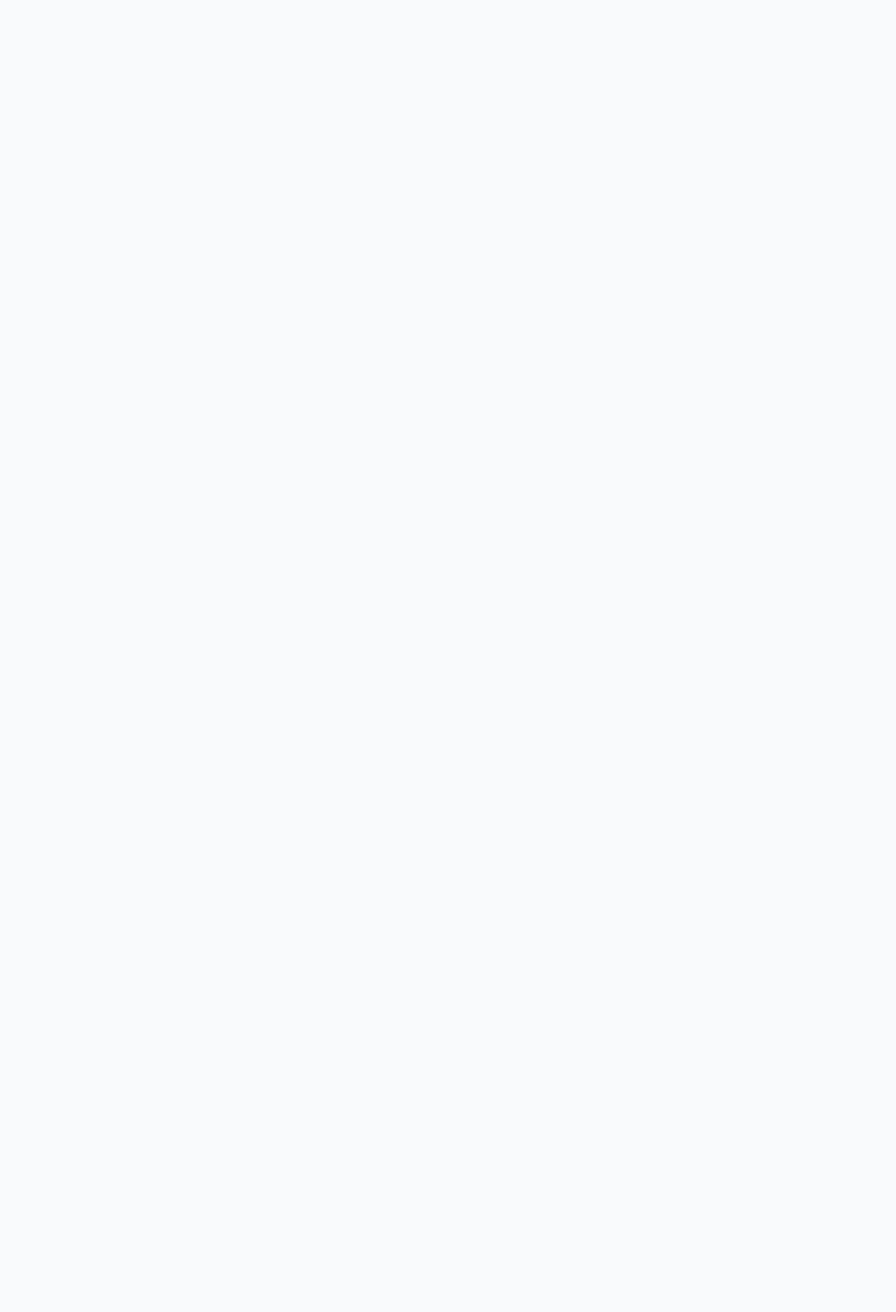
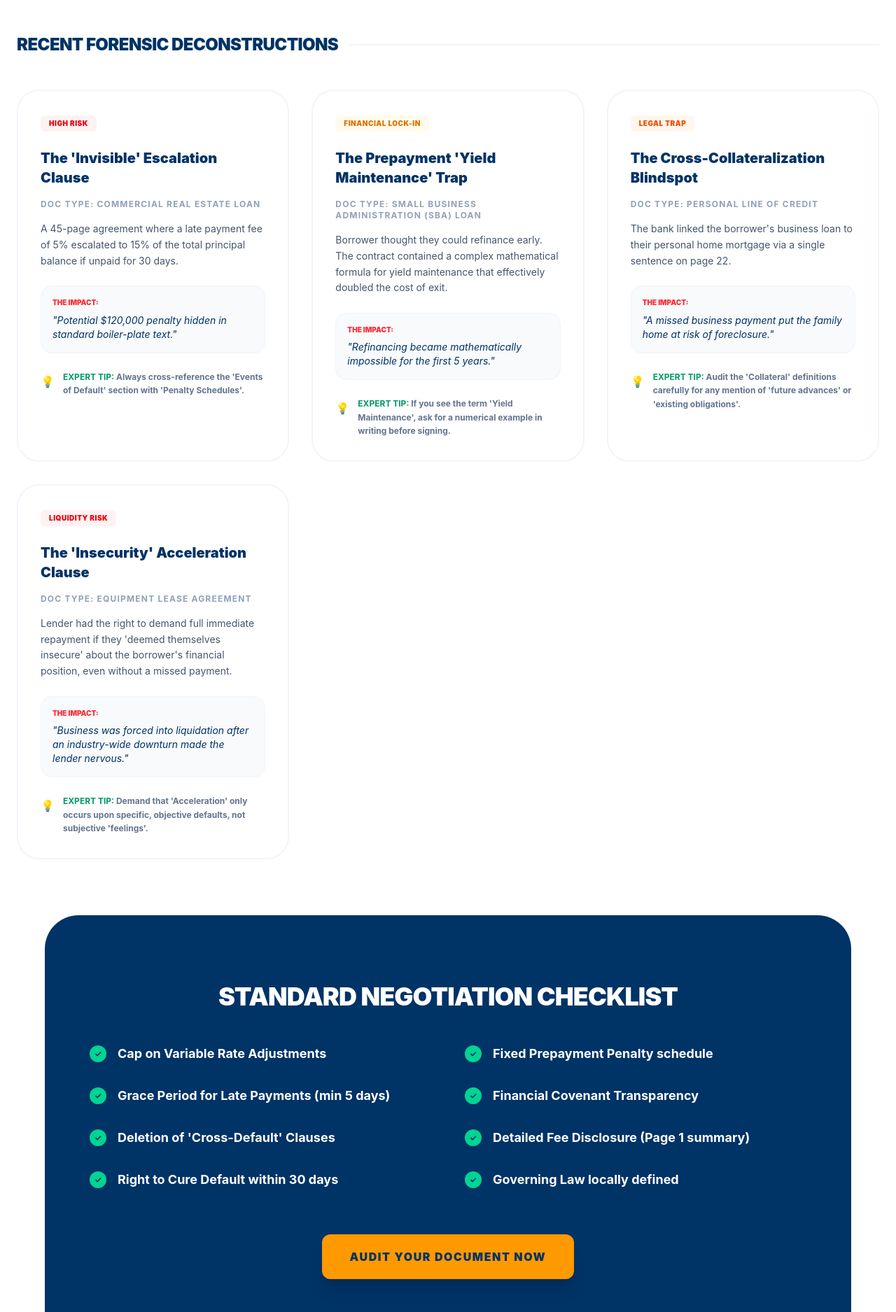
Before and after one commit to Samayeeta/OpticLoan_2, a React (Vite) app in the folder dashboard/: page /expert-advice in a window 1280 px wide. Before the commit this address had no page. Shown: the part 620-2495 px from the top of the page at 70% size. Before the commit the page ends 800 px from the top, so only its background shows below. Built offline with nearby package versions, Linux system fonts and the light colour scheme.

Commit message:
Create and populate Expert Advice page with real-life document case studies and negotiation tips

```diff
--- a/dashboard/src/App.jsx
+++ b/dashboard/src/App.jsx
@@ -5,6 +5,7 @@ import Home from './pages/Home';
 import Dashboard from './pages/Dashboard';
 import GetStarted from './pages/GetStarted';
 import Upload from './pages/Upload';
+import ExpertAdvice from './pages/ExpertAdvice';
 
 function App() {
   return (
@@ -14,6 +15,7 @@ function App() {
         <Route path="upload" element={<Upload />} />
         <Route path="dashboard" element={<Dashboard />} />
         <Route path="get-started" element={<GetStarted />} />
+        <Route path="expert-advice" element={<ExpertAdvice />} />
       </Route>
     </Routes>
   );
--- a/dashboard/src/components/Header.jsx
+++ b/dashboard/src/components/Header.jsx
@@ -42,14 +42,14 @@ const Header = () => {
                             </Link>
                         </li>
                         <li>
-                            <Link to="/resources" className="text-sm font-bold text-gray-700 hover:text-[#003366] border-b-2 border-transparent hover:border-[#003366] py-1 transition-all">
+                            <Link to="/expert-advice" className="text-sm font-bold text-gray-700 hover:text-[#003366] border-b-2 border-transparent hover:border-[#003366] py-1 transition-all">
                                 TRAP DATABASE
                             </Link>
                         </li>
                         <li>
-                            <a href="#contact" className="text-sm font-bold text-gray-700 hover:text-[#003366] border-b-2 border-transparent hover:border-[#003366] py-1 transition-all">
+                            <Link to="/expert-advice" className="text-sm font-bold text-gray-700 hover:text-[#003366] border-b-2 border-transparent hover:border-[#003366] py-1 transition-all">
                                 EXPERT ADVICE
-                            </a>
+                            </Link>
                         </li>
                     </ul>
                 </nav>
--- /dev/null
+++ b/dashboard/src/pages/ExpertAdvice.jsx
@@ -0,0 +1,146 @@
+import React from 'react';
+import { Link } from 'react-router-dom';
+
+const ExpertAdvice = () => {
+    const caseStudies = [
+        {
+            title: "The 'Invisible' Escalation Clause",
+            documentType: "Commercial Real Estate Loan",
+            summary: "A 45-page agreement where a late payment fee of 5% escalated to 15% of the total principal balance if unpaid for 30 days.",
+            impact: "Potential $120,000 penalty hidden in standard boiler-plate text.",
+            expertTip: "Always cross-reference the 'Events of Default' section with 'Penalty Schedules'.",
+            tag: "High Risk",
+            color: "red"
+        },
+        {
+            title: "The Prepayment 'Yield Maintenance' Trap",
+            documentType: "Small Business Administration (SBA) Loan",
+            summary: "Borrower thought they could refinance early. The contract contained a complex mathematical formula for yield maintenance that effectively doubled the cost of exit.",
+            impact: "Refinancing became mathematically impossible for the first 5 years.",
+            expertTip: "If you see the term 'Yield Maintenance', ask for a numerical example in writing before signing.",
+            tag: "Financial Lock-in",
+            color: "amber"
+        },
+        {
+            title: "The Cross-Collateralization Blindspot",
+            documentType: "Personal Line of Credit",
+            summary: "The bank linked the borrower's business loan to their personal home mortgage via a single sentence on page 22.",
+            impact: "A missed business payment put the family home at risk of foreclosure.",
+            expertTip: "Audit the 'Collateral' definitions carefully for any mention of 'future advances' or 'existing obligations'.",
+            tag: "Legal Trap",
+            color: "orange"
+        },
+        {
+            title: "The 'Insecurity' Acceleration Clause",
+            documentType: "Equipment Lease Agreement",
+            summary: "Lender had the right to demand full immediate repayment if they 'deemed themselves insecure' about the borrower's financial position, even without a missed payment.",
+            impact: "Business was forced into liquidation after an industry-wide downturn made the lender nervous.",
+            expertTip: "Demand that 'Acceleration' only occurs upon specific, objective defaults, not subjective 'feelings'.",
+            tag: "Liquidity Risk",
+            color: "red"
+        }
+    ];
+
+    return (
+        <div className="bg-white min-h-screen pb-24">
+            {/* Page Header */}
+            <section className="py-24 bg-slate-50 border-b border-slate-200 px-6">
+                <div className="max-w-7xl mx-auto">
+                    <div className="inline-flex items-center gap-2 px-3 py-1 rounded-full bg-[#003366]/10 text-[#003366] text-xs font-black uppercase tracking-widest mb-6">
+                        Expert Knowledge Base
+                    </div>
+                    <h1 className="text-5xl md:text-6xl font-black text-[#003366] mb-8 tracking-tight uppercase">
+                        Real-Life <br />
+                        <span className="text-amber-500">Document Audits.</span>
+                    </h1>
+                    <p className="text-xl text-slate-500 font-medium max-w-3xl leading-relaxed">
+                        Learn from the traps our AI has identified in actual loan agreements. Understanding these patterns is the first step to successful negotiation.
+                    </p>
+                </div>
+            </section>
+
+            {/* Case Studies Grid */}
+            <section className="py-20 px-6">
+                <div className="max-w-7xl mx-auto">
+                    <h2 className="text-2xl font-black text-[#003366] mb-12 uppercase tracking-tight flex items-center gap-4">
+                        Recent Forensic Deconstructions
+                        <div className="h-[2px] flex-grow bg-slate-100"></div>
+                    </h2>
+
+                    <div className="grid grid-cols-1 md:grid-cols-2 lg:grid-cols-3 gap-8">
+                        {caseStudies.map((study, i) => (
+                            <div key={i} className="group border-2 border-slate-100 rounded-[32px] p-8 hover:border-[#003366] transition-all bg-white hover:shadow-2xl">
+                                <div className={`inline-block px-3 py-1 rounded-md text-[10px] font-black uppercase tracking-wider mb-6 ${study.color === 'red' ? 'bg-red-50 text-red-600' :
+                                    study.color === 'amber' ? 'bg-amber-50 text-amber-600' : 'bg-orange-50 text-orange-600'
+                                    }`}>
+                                    {study.tag}
+                                </div>
+                                <h3 className="text-xl font-black text-[#003366] mb-4 group-hover:text-[#003366] transition-colors">
+                                    {study.title}
+                                </h3>
+                                <div className="text-xs font-bold text-slate-400 uppercase tracking-widest mb-4">
+                                    DOC TYPE: {study.documentType}
+                                </div>
+                                <p className="text-sm text-slate-600 leading-relaxed mb-6">
+                                    {study.summary}
+                                </p>
+                                <div className="p-4 bg-slate-50 rounded-2xl mb-6 border border-slate-100 italic text-sm text-[#003366]">
+                                    <span className="font-black uppercase text-[10px] block mb-2 not-italic text-red-500">The Impact:</span>
+                                    "{study.impact}"
+                                </div>
+                                <div className="flex items-start gap-3">
+                                    <div className="mt-1 text-emerald-500 font-bold italic">💡</div>
+                                    <p className="text-xs font-bold text-slate-500 leading-relaxed">
+                                        <span className="text-emerald-600">EXPERT TIP:</span> {study.expertTip}
+                                    </p>
+                                </div>
+                            </div>
+                        ))}
+                    </div>
+                </div>
+            </section>
+
+            {/* Negotiation Checklist */}
+            <section className="py-24 bg-[#003366] text-white px-6 mx-[5%] rounded-[48px]">
+                <div className="max-w-5xl mx-auto">
+                    <h2 className="text-4xl font-black mb-12 text-center uppercase tracking-tight">Standard Negotiation Checklist</h2>
+                    <div className="grid grid-cols-1 md:grid-cols-2 gap-12">
+                        <div className="space-y-8">
+                            {[
+                                "Cap on Variable Rate Adjustments",
+                                "Grace Period for Late Payments (min 5 days)",
+                                "Deletion of 'Cross-Default' Clauses",
+                                "Right to Cure Default within 30 days"
+                            ].map((item, i) => (
+                                <div key={i} className="flex gap-4 items-center">
+                                    <div className="w-6 h-6 rounded-full bg-emerald-400 flex items-center justify-center text-[#003366] text-xs font-bold">✓</div>
+                                    <span className="font-bold text-lg">{item}</span>
+                                </div>
+                            ))}
+                        </div>
+                        <div className="space-y-8">
+                            {[
+                                "Fixed Prepayment Penalty schedule",
+                                "Financial Covenant Transparency",
+                                "Detailed Fee Disclosure (Page 1 summary)",
+                                "Governing Law locally defined"
+                            ].map((item, i) => (
+                                <div key={i} className="flex gap-4 items-center">
+                                    <div className="w-6 h-6 rounded-full bg-emerald-400 flex items-center justify-center text-[#003366] text-xs font-bold">✓</div>
+                                    <span className="font-bold text-lg">{item}</span>
+                                </div>
+                            ))}
+                        </div>
+                    </div>
+                    <div className="mt-16 text-center">
+                        <Link to="/upload" className="inline-block px-10 py-5 bg-amber-500 text-[#003366] font-black rounded-xl hover:bg-amber-400 transition-all uppercase tracking-widest shadow-xl">
+                            AUDIT YOUR DOCUMENT NOW
+                        </Link>
+                    </div>
+                </div>
+            </section>
+        </div>
+    );
+};
+
+export default ExpertAdvice;
```
Also changed, not shown: dashboard/src/components/Footer.jsx (+7 -6 lines).
